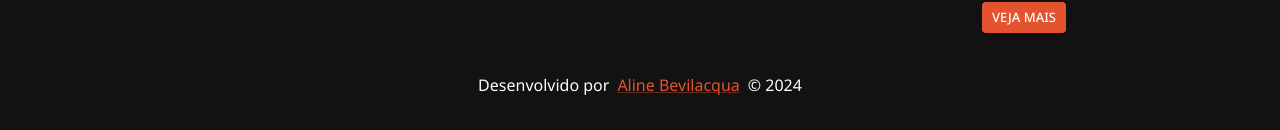
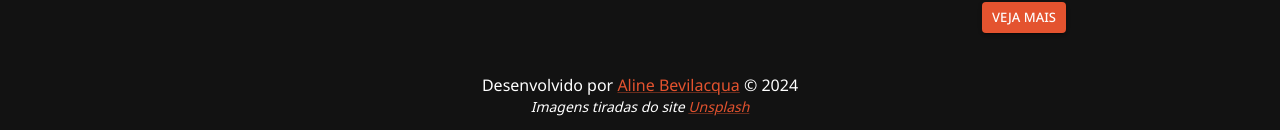
Before and after one commit to aliine98/dojo-aguia, a Next.js app: page / in a window 1280 px wide. Shown: the part 743-873 px from the top of the page. Built offline with nearby package versions, Linux system fonts and the light colour scheme; no server answers.

Commit message:
feat: adiciona informação de fonte das imagens

```diff
--- a/app/components/Footer.tsx
+++ b/app/components/Footer.tsx
@@ -10,11 +10,19 @@ export default function Footer() {
             <ThemeProvider theme={theme}>
                 <Container component='footer' sx={{ textAlign: 'center', py: 2 }}>
                     <Typography variant='body1'>
-                        Desenvolvido por
-                        <Link component={NextLink} href='https://aliine98.github.io' sx={{ px: 1 }}>
+                        Desenvolvido por{' '}
+                        <Link target='_blank' href='https://aliine98.github.io'>
                             Aline Bevilacqua
-                        </Link>
+                        </Link>{' '}
                         &copy; 2024
+                    </Typography>
+                    <Typography variant='body2'>
+                        <em>
+                            Imagens tiradas do site{' '}
+                            <Link target='_blank' href='https://unsplash.com/'>
+                                Unsplash
+                            </Link>
+                        </em>
                     </Typography>
                 </Container>
             </ThemeProvider>
```
